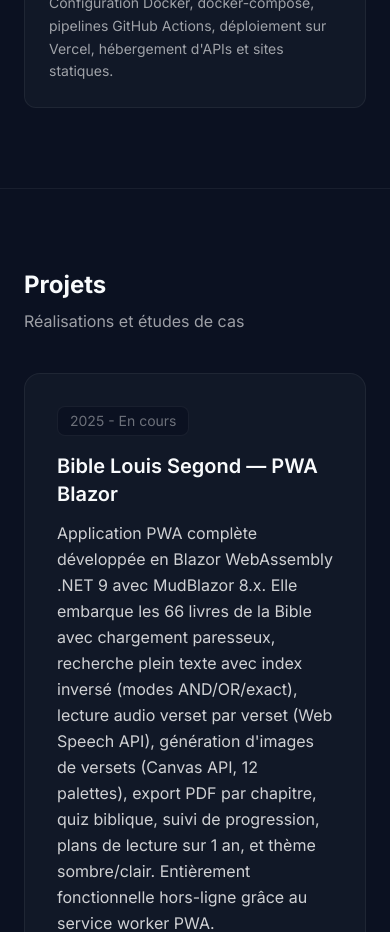
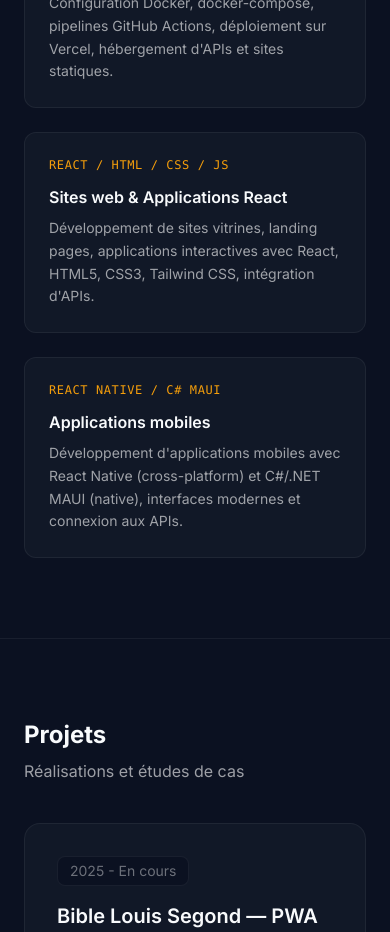
Before and after one commit to akaletekoffilevis/my-sweet-portfolio, a React (Vite) app: page / in a window 390 px wide. Shown: the part 5520-6452 px from the top of the page. Built offline with nearby package versions, Linux system fonts and the light colour scheme.

Commit message:
feat: add web/mobile services, fix email sending, restore server.ts dev

```diff
--- a/package.json
+++ b/package.json
@@ -4,7 +4,7 @@
   "version": "1.0.0",
   "type": "module",
   "scripts": {
-    "dev": "vite",
+    "dev": "tsx server.ts",
     "build": "node scripts/generate_pdf.cjs && vite build",
     "preview": "vite preview",
     "lint": "tsc --noEmit"
--- a/server.ts
+++ b/server.ts
@@ -1,3 +1,4 @@
+import "dotenv/config";
 import express from "express";
 import path from "path";
 import { createServer as createViteServer } from "vite";
--- a/src/components/ServicesSection.tsx
+++ b/src/components/ServicesSection.tsx
@@ -29,6 +29,16 @@ const services = [
     desc: "Configuration Docker, docker-compose, pipelines GitHub Actions, déploiement sur Vercel, hébergement d'APIs et sites statiques.",
     tech: "Docker / GitHub Actions",
   },
+  {
+    title: "Sites web & Applications React",
+    desc: "Développement de sites vitrines, landing pages, applications interactives avec React, HTML5, CSS3, Tailwind CSS, intégration d'APIs.",
+    tech: "React / HTML / CSS / JS",
+  },
+  {
+    title: "Applications mobiles",
+    desc: "Développement d'applications mobiles avec React Native (cross-platform) et C#/.NET MAUI (native), interfaces modernes et connexion aux APIs.",
+    tech: "React Native / C# MAUI",
+  },
 ];
 
 export default function ServicesSection() {
```
